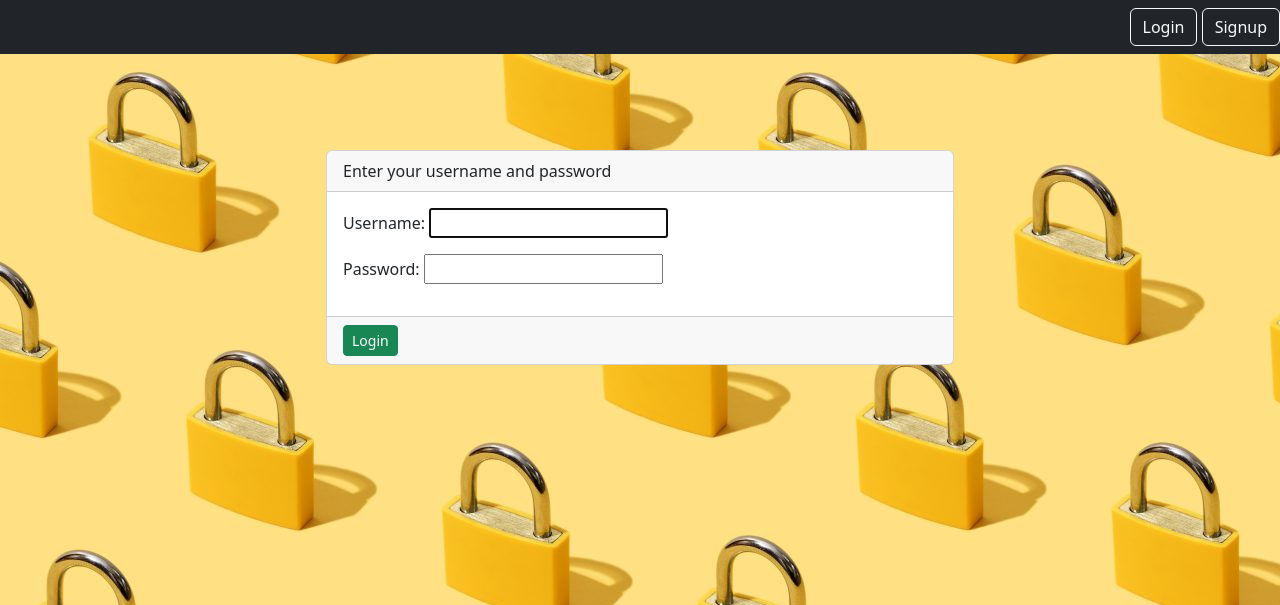
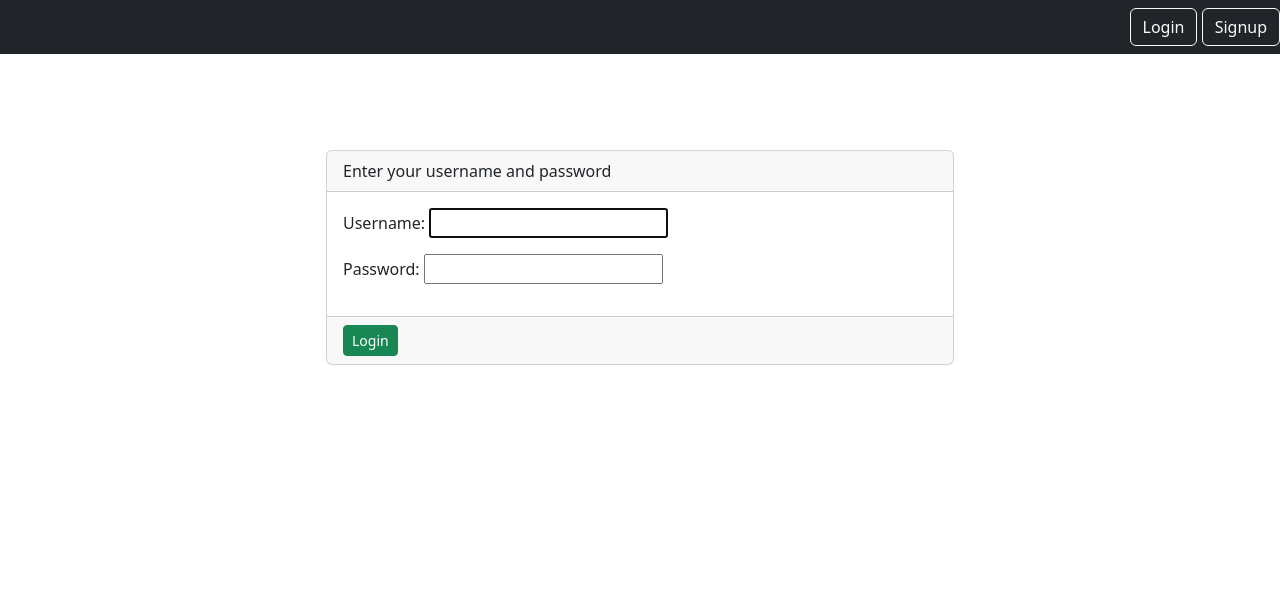
Before and after one commit to abdahmed22/SecretNote-MVC, a Django app: page /login/ in a window 1280 px wide. Shown: the top 605 px of the page. Run offline with Django 5.2, Linux system fonts and the light colour scheme.

```diff
--- /dev/null
+++ b/requirements.txt
@@ -0,0 +1,2 @@
+cryptography==42.0.8
+Django==5.0.7
--- a/secretnote/static/templates/base.html
+++ b/secretnote/static/templates/base.html
@@ -7,7 +7,7 @@
     <title>Document</title>
     <link rel="stylesheet" href="https://cdn.jsdelivr.net/npm/bootstrap@5.3.3/dist/css/bootstrap.min.css">
 </head>
-<body style="background-image: url('../images/background.jpg');background-repeat: no-repeat;width: 100%;height: 100%;">
+<body>
     <nav class="navbar navbar-dark bg-dark">
         <div class="ms-auto">
             {% if user.is_authenticated %}
```
Also changed, not shown: secretnote/notes/models.py (+11 -0 lines), secretnote/db.sqlite3, 1 other file.
